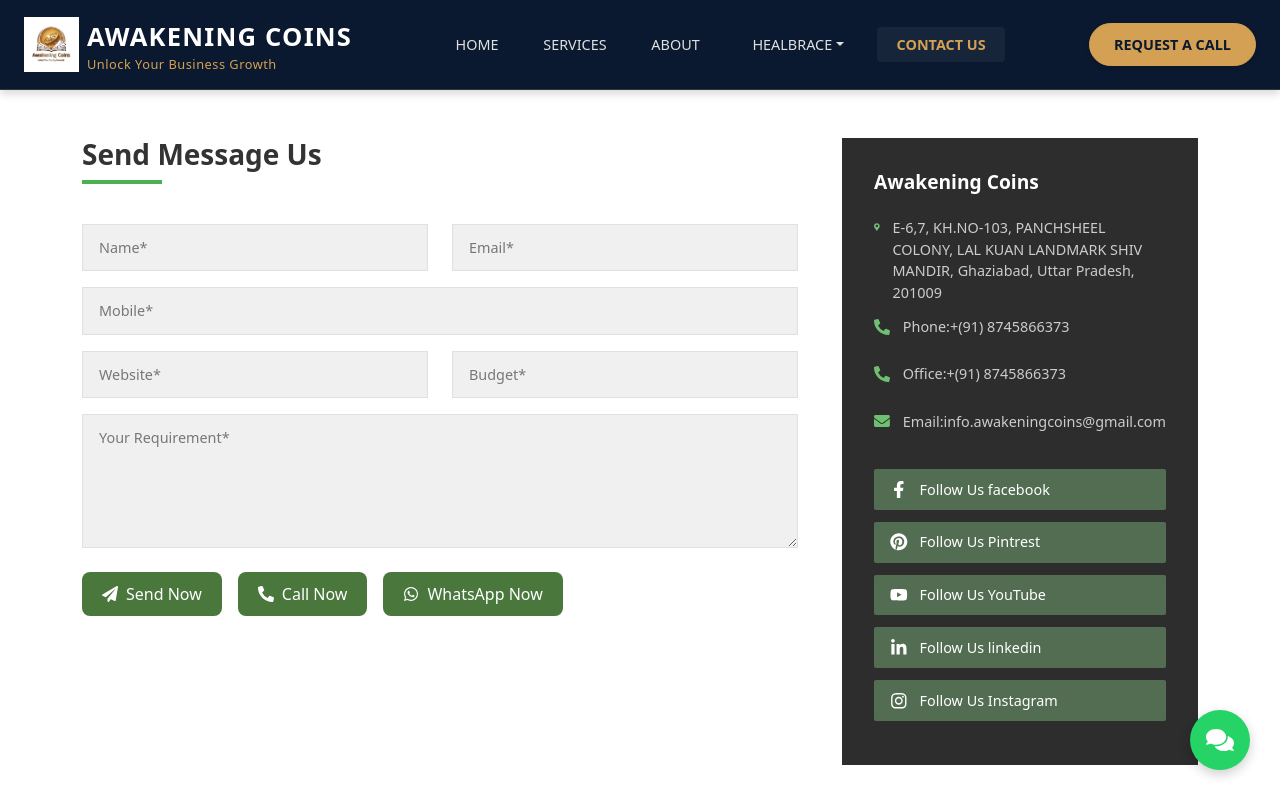
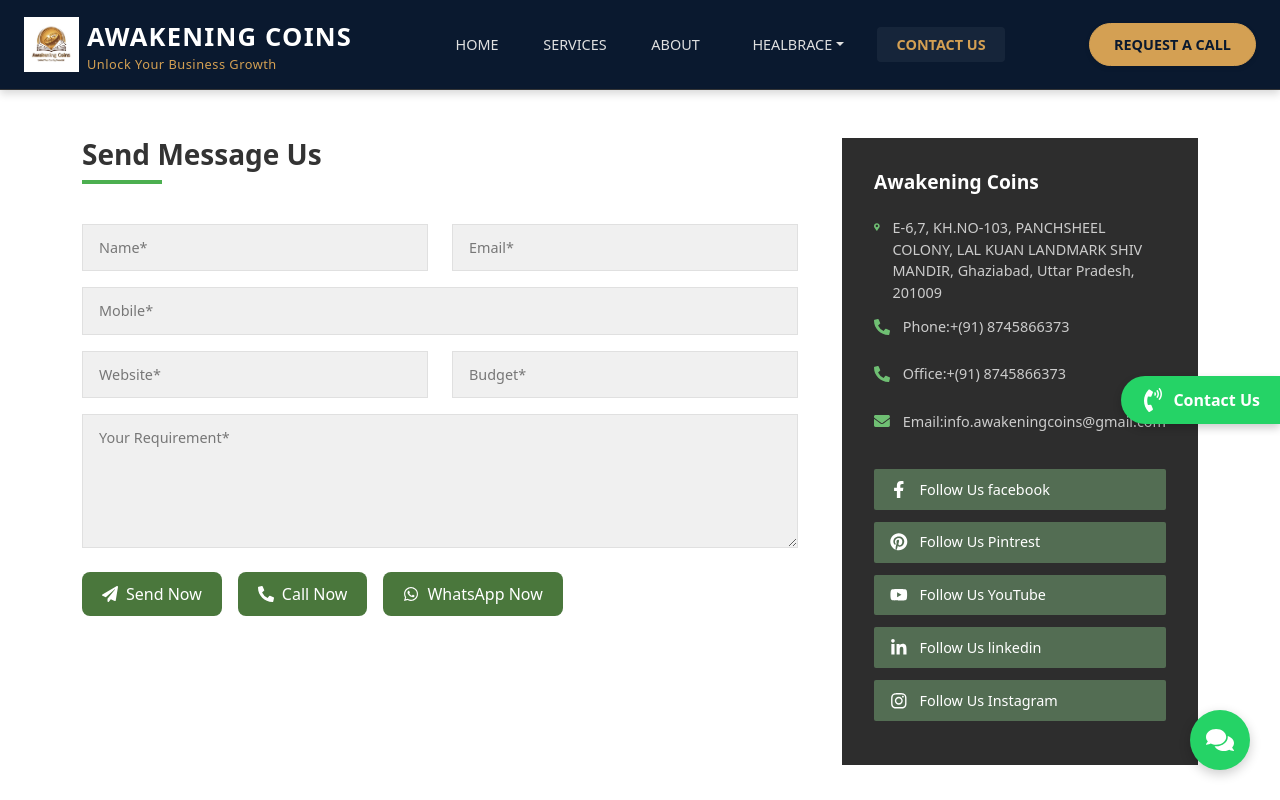
Before and after one commit to Awakening-2025/e-comm-project, a React (Vite) app in the folder frontend/: page /contact in a window 1280 px wide. Shown: the top 800 px of the page. Built offline with nearby package versions, Linux system fonts and the light colour scheme.

Commit message:
add one more component nd make fully functionality

```diff
--- a/frontend/src/App.jsx
+++ b/frontend/src/App.jsx
@@ -7,6 +7,7 @@ import { Spinner, Container } from 'react-bootstrap'; // For fallback UI
 import Header from './components/layout/Header.jsx';
 import Footer from './components/layout/Footer.jsx';
 import ServiceDetailPage from './components/ServiceDetailPage.jsx';
+import QuickInfo from './components/QuickInfo.jsx';
 
 // Lazy load pages for better initial load time
 const HomePage = lazy(() => import('./components/HomePage.jsx'));
@@ -62,6 +63,7 @@ function App() {
         </Suspense>
       </main>
       <ChatWidget />
+      <QuickInfo />
       <Footer />
     </Router>
   );
--- /dev/null
+++ b/frontend/src/components/QuickInfo.jsx
@@ -0,0 +1,136 @@
+import React, { useState } from 'react';
+import { FaPhoneVolume, FaWhatsapp, FaEnvelope } from 'react-icons/fa';
+
+const QuickInfo = () => {
+    const [open, setOpen] = useState(false);
+
+
+    const phoneNumber = "+918745866373"; 1
+    const whatsappMessage = encodeURIComponent("Hi, I'm interested in exploring your services and how they can help my business. Please get in touch with me at your earliest convenience. Thank you!");
+
+
+    return (
+        <>
+            {!open && <button
+                onClick={() => setOpen(!open)}
+                style={{
+                    position: 'fixed',
+                    top: '50%',
+                    right: 0,
+                    transform: 'translateY(-50%)',
+                    backgroundColor: '#25d366',  // WhatsApp green color for freshness
+                    color: 'white',
+                    border: 'none',
+                    padding: '12px 20px',
+                    cursor: 'pointer',
+                    borderTopLeftRadius: '25px',
+                    borderBottomLeftRadius: '25px',
+                    zIndex: 1000,
+                    display: 'flex',
+                    alignItems: 'center',
+                    gap: '8px',
+                    fontWeight: '600',
+                    fontSize: '16px',
+                    boxShadow: '0 4px 8px rgba(0,0,0,0.2)',
+                    transition: 'background-color 0.3s ease',
+                }}
+                onMouseEnter={e => e.currentTarget.style.backgroundColor = '#1ebe57'}
+                onMouseLeave={e => e.currentTarget.style.backgroundColor = '#25d366'}
+                aria-label="Contact Us"
+            >
+                <FaPhoneVolume size={24} />
+                Contact Us
+            </button>}
+
+            <div
+                style={{
+                    position: 'fixed',
+                    top: '50%',
+                    right: open ? 0 : '-320px',
+                    transform: 'translateY(-50%)',
+                    width: '280px',
+                    backgroundColor: '#fff',
+                    boxShadow: '-2px 0 12px rgba(0,0,0,0.2)',
+                    padding: '20px',
+                    transition: 'right 0.3s ease-in-out',
+                    zIndex: 999,
+                    borderTopLeftRadius: '12px',
+                    borderBottomLeftRadius: '12px',
+                    display: 'flex',
+                    flexDirection: 'column',
+                    gap: '20px',
+                    fontFamily: 'Arial, sans-serif',
+                }}
+            >
+                <div style={{
+                    display: 'flex',
+                    justifyContent: 'space-between',
+                    alignItems: 'center',
+                    marginBottom: '10px',
+                    borderBottom: '1px solid #ddd',
+                    paddingBottom: '5px',
+                }}>
+                    <h3 style={{ margin: 0, marginBottom: '10px', color: '#333' }}>Get in Touch</h3>
+                    <button
+                        onClick={() => setOpen(false)}
+                        style={{
+                            background: 'transparent',
+                            border: 'none',
+                            fontSize: '28px',
+                            fontWeight: 'bold',
+                            cursor: 'pointer',
+                            color: '#888',
+                        }}
+                        aria-label="Close Contact Panel"
+                    >
+                        ×
+                    </button>
+                </div>
+                <a
+                    href={`tel:${phoneNumber}`}
+                    style={{
+                        display: 'flex',
+                        alignItems: 'center',
+                        gap: '12px',
+                        backgroundColor: '#007bff',
+                        color: 'white',
+                        padding: '10px',
+                        borderRadius: '8px',
+                        textDecoration: 'none',
+                        fontWeight: '600',
+                        fontSize: '15px',
+                        boxShadow: '0 2px 6px rgba(0,123,255,0.5)',
+                    }}
+                >
+                    <FaPhoneVolume size={20} />
+                    Quick Call
+                </a>
+
+                <a
+                    href={`https://wa.me/${phoneNumber.replace(/\D/g, '')}?text=${whatsappMessage}`}
+                    target="_blank"
+                    rel="noopener noreferrer"
+                    style={{
+                        display: 'flex',
+                        alignItems: 'center',
+                        gap: '12px',
+                        backgroundColor: '#25d366',
+                        color: 'white',
+                        padding: '10px',
+                        borderRadius: '8px',
+                        textDecoration: 'none',
+                        fontWeight: '600',
+                        fontSize: '15px',
+                        boxShadow: '0 2px 6px rgba(37,211,102,0.5)',
+                    }}
+                >
+                    <FaWhatsapp size={20} />
+                    WhatsApp Message
+                </a>
+            </div>
+
+        </>
+    );
+};
+
+export default QuickInfo;
```
